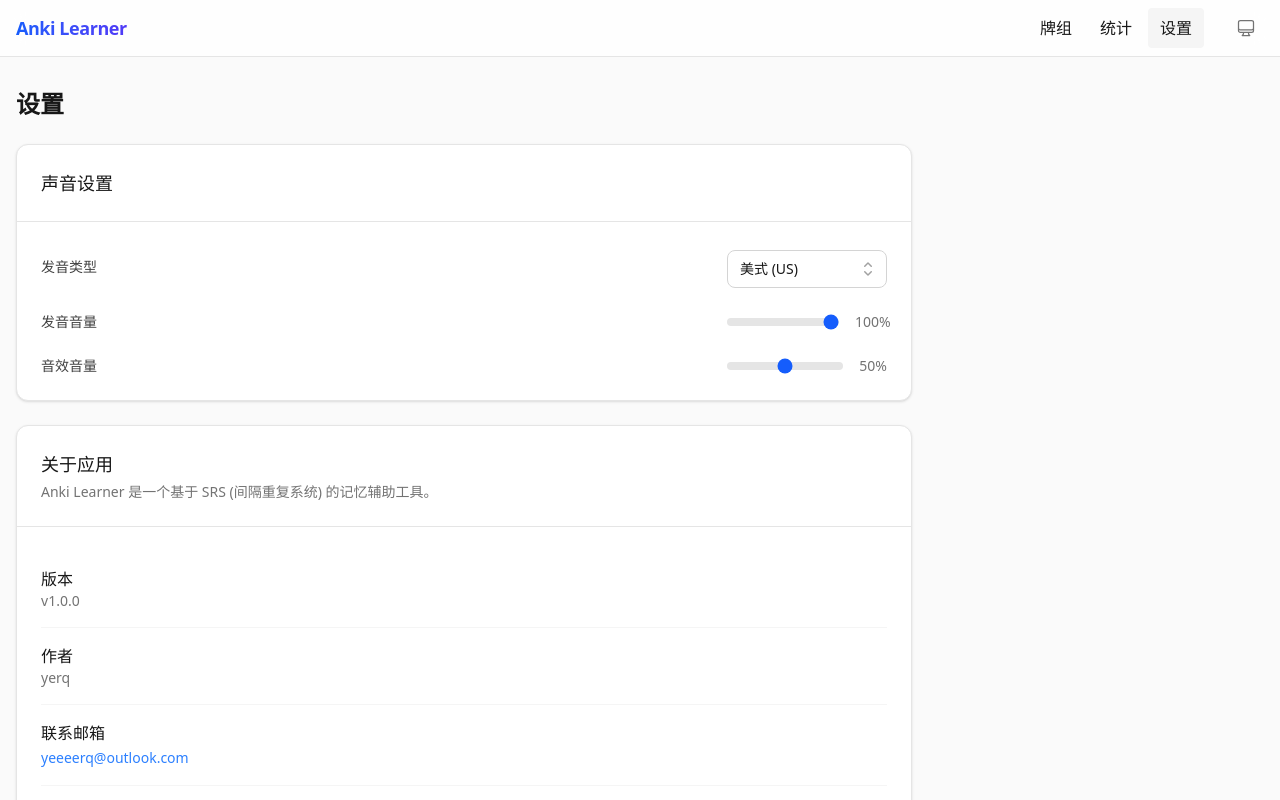
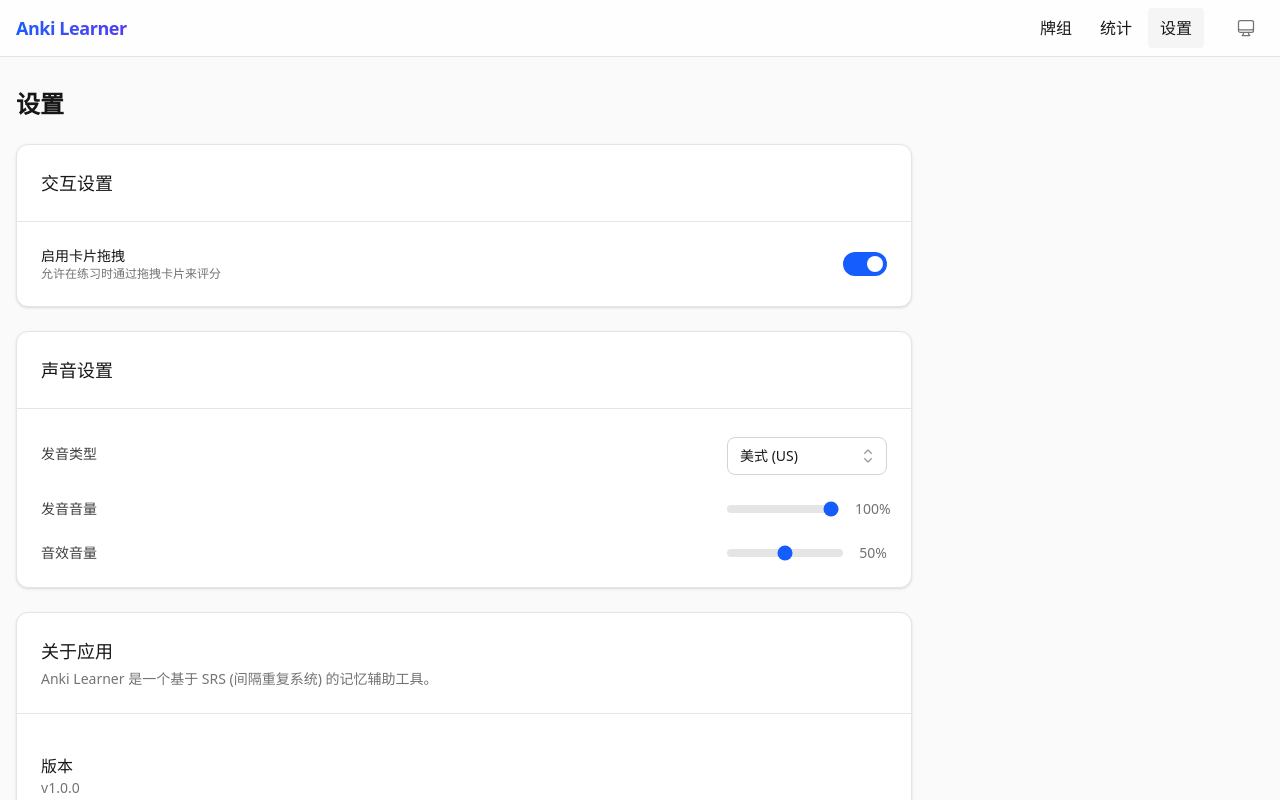
Before and after one commit to YeeeeRQ/AnkiLearner, a React (Vite) app: page /#/settings in a window 1280 px wide. Built offline with nearby package versions, Linux system fonts and the light colour scheme.

Commit message:
feat(设置): 添加卡片拖拽交互开关
- 新增 enableDragInteractionAtom 状态用于控制拖拽功能
- 在设置页面添加拖拽开关组件
- 根据开关状态禁用/启用卡片拖拽交互
- 新增 Switch 组件用于设置开关

```diff
--- /dev/null
+++ b/src/components/Switch.tsx
@@ -0,0 +1,30 @@
+import { Switch as HeadlessSwitch } from '@headlessui/react'
+
+interface SwitchProps {
+  checked: boolean
+  onChange: (checked: boolean) => void
+  disabled?: boolean
+  className?: string
+}
+
+export default function Switch({ checked, onChange, disabled, className = '' }: SwitchProps) {
+  return (
+    <HeadlessSwitch
+      checked={checked}
+      onChange={onChange}
+      disabled={disabled}
+      className={`${
+        checked ? 'bg-blue-600' : 'bg-neutral-200 dark:bg-neutral-700'
+      } ${
+        disabled ? 'opacity-50 cursor-not-allowed' : 'cursor-pointer'
+      } relative inline-flex h-6 w-11 items-center rounded-full transition-colors focus:outline-none focus:ring-2 focus:ring-blue-500 focus:ring-offset-2 dark:focus:ring-offset-neutral-900 ${className}`}
+    >
+      <span className="sr-only">Enable setting</span>
+      <span
+        className={`${
+          checked ? 'translate-x-6' : 'translate-x-1'
+        } inline-block h-4 w-4 transform rounded-full bg-white transition-transform`}
+      />
+    </HeadlessSwitch>
+  )
+}
--- a/src/components/study/FlashCard.tsx
+++ b/src/components/study/FlashCard.tsx
@@ -24,6 +24,7 @@ interface FlashCardProps {
   width?: number | string
   height?: number | string
   className?: string
+  enableDrag?: boolean
 }
 
 export const cardDimensions = {
@@ -33,7 +34,7 @@ export const cardDimensions = {
   maxHeight: '480px'
 }
 
-export function FlashCard({ currentCard, isFlipped, isDebug, speak, dragValues, dragHandlers, width, height, className }: FlashCardProps) {
+export function FlashCard({ currentCard, isFlipped, isDebug, speak, dragValues, dragHandlers, width, height, className, enableDrag = true }: FlashCardProps) {
   const { x, y, rotate, opacity } = dragValues
 
   // Randomly select a skin based on currentCard.id to ensure persistence during flip/re-render
@@ -88,14 +89,14 @@ export function FlashCard({ currentCard, isFlipped, isDebug, speak, dragValues,
         className="w-full h-full touch-none focus:outline-none relative"
         key={currentCard.id}
         style={{ x, y, rotate, opacity }}
-        drag
+        drag={enableDrag}
         dragConstraints={{ left: -3000, right: 3000, top: -3000, bottom: 3000 }}
         dragSnapToOrigin
         dragElastic={1}
         dragMomentum={false}
         onDrag={dragHandlers.onDrag}
         onDragEnd={dragHandlers.onDragEnd}
-        whileTap={{ cursor: "grabbing" }}
+        whileTap={enableDrag ? { cursor: "grabbing" } : undefined}
       >
         <DebugOverlay isDebug={isDebug} />
 
--- a/src/pages/Settings.tsx
+++ b/src/pages/Settings.tsx
@@ -1,14 +1,34 @@
 import { useAtom } from 'jotai'
-import { pronunciationConfigAtom, soundEffectVolumeAtom } from '../state'
+import { pronunciationConfigAtom, soundEffectVolumeAtom, enableDragInteractionAtom } from '../state'
 import Select from '../components/Select'
+import Switch from '../components/Switch'
 
 export default function Settings() {
   const [pronunciationConfig, setPronunciationConfig] = useAtom(pronunciationConfigAtom)
   const [soundEffectVolume, setSoundEffectVolume] = useAtom(soundEffectVolumeAtom)
+  const [enableDrag, setEnableDrag] = useAtom(enableDragInteractionAtom)
 
   return (
     <div className="max-w-4xl">
       <h2 className="text-2xl font-bold mb-6 text-neutral-900 dark:text-neutral-100">设置</h2>
+
+      <div className="bg-white dark:bg-neutral-800 rounded-xl shadow-sm border border-neutral-200 dark:border-neutral-700 overflow-hidden mb-6">
+        <div className="p-6 border-b border-neutral-200 dark:border-neutral-700">
+          <h3 className="text-lg font-medium text-neutral-900 dark:text-neutral-100">交互设置</h3>
+        </div>
+        <div className="p-6 space-y-6">
+          <div className="flex items-center justify-between">
+            <div>
+              <div className="text-sm font-medium text-neutral-900 dark:text-neutral-100">启用卡片拖拽</div>
+              <div className="text-xs text-neutral-500 dark:text-neutral-400">允许在练习时通过拖拽卡片来评分</div>
+            </div>
+            <Switch
+              checked={enableDrag}
+              onChange={setEnableDrag}
+            />
+          </div>
+        </div>
+      </div>
 
       <div className="bg-white dark:bg-neutral-800 rounded-xl shadow-sm border border-neutral-200 dark:border-neutral-700 overflow-hidden mb-6">
         <div className="p-6 border-b border-neutral-200 dark:border-neutral-700">
--- a/src/pages/Study.tsx
+++ b/src/pages/Study.tsx
@@ -9,8 +9,12 @@ import { DragPathVisual } from '../components/study/DragVisuals'
 import { getSkinForCard } from '../components/study/CardSkins'
 import { StudyTutorial } from '../components/study/StudyTutorial'
 import { useRef, useState, useLayoutEffect } from 'react'
+import { useAtomValue } from 'jotai'
+import { enableDragInteractionAtom } from '../state'
 
 export default function Study() {
+  const enableDrag = useAtomValue(enableDragInteractionAtom)
+
   const {
     queue,
     currentCard,
@@ -237,9 +241,10 @@ export default function Study() {
           isDebug={isDebug}
           speak={speak}
           dragValues={{ x, y, rotate, opacity }}
-          dragHandlers={{ onDrag: handleDrag, onDragEnd: handleDragEnd }}
+          dragHandlers={enableDrag ? { onDrag: handleDrag, onDragEnd: handleDragEnd } : { onDrag: () => {}, onDragEnd: () => {} }}
           width={cardSize.width}
           height={cardSize.height}
+          enableDrag={enableDrag}
         />
         </div>
       </div>
--- a/src/state.ts
+++ b/src/state.ts
@@ -24,3 +24,6 @@ export const pronunciationConfigAtom = atomWithStorage<PronunciationConfig>('pro
 
 // Sound effect volume (0-1)
 export const soundEffectVolumeAtom = atomWithStorage<number>('sound-effect-volume', 0.5)
+
+// Drag interaction config
+export const enableDragInteractionAtom = atomWithStorage<boolean>('enable-drag-interaction', true)
```
